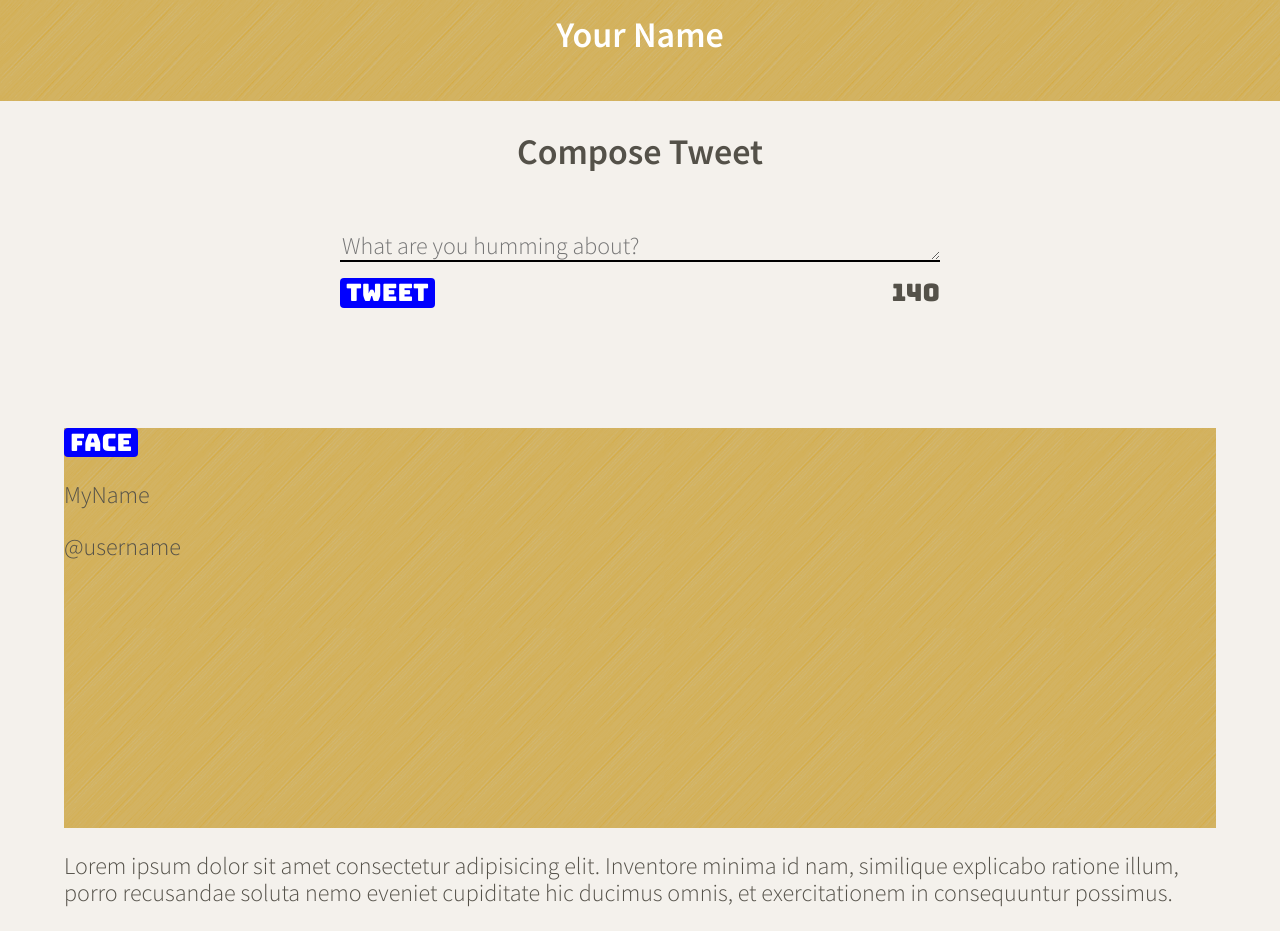
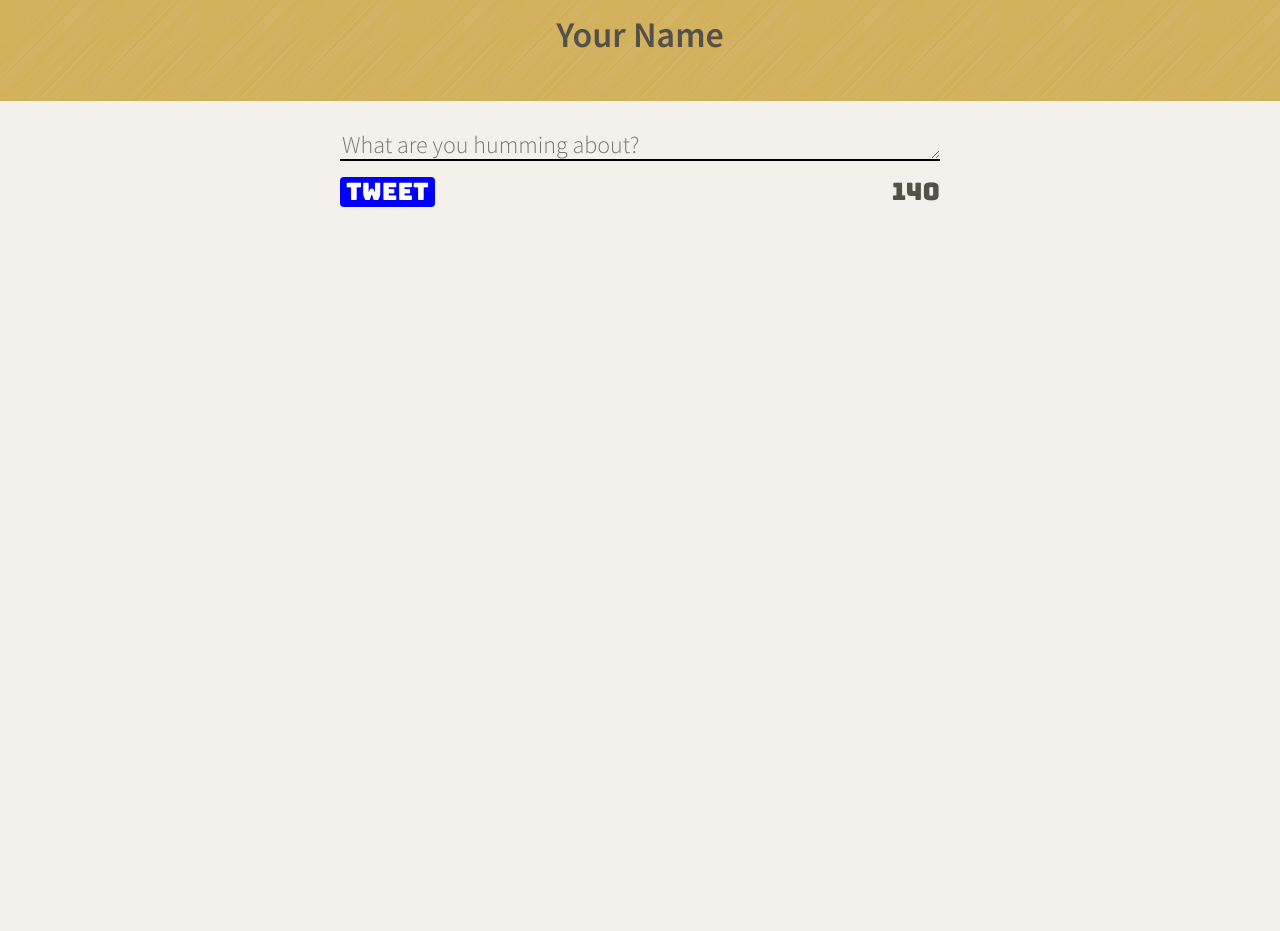
Before and after one commit to tangivan/tweeter-project, a website: page public/index.html in a window 1280 px wide. Shown: the part 419-1350 px from the top of the page. After the commit the page ends 800 px from the top, so only its background shows below. Drawn offline with nearby package versions, Linux system fonts and the light colour scheme.

Commit message:
Add timeago script, remove uncessary style classes, remove hardcoded html

```diff
--- a/public/index.html
+++ b/public/index.html
@@ -22,9 +22,12 @@
   <link rel="stylesheet" href="/styles/nav.css" type="text/css" />
   <link rel="stylesheet" href="/styles/header.css" type="text/css" />
   <link rel="stylesheet" href="/styles/new-tweet.css" type="text/css" />
+  <link rel="stylesheet" href="/styles/tweet.css" type="text/css" />
   <!-- External JS -->
   <script src="https://ajax.googleapis.com/ajax/libs/jquery/3.4.1/jquery.min.js"></script>
-
+  <script src="https://cdnjs.cloudflare.com/ajax/libs/timeago.js/4.0.2/timeago.min.js"
+    integrity="sha512-SVDh1zH5N9ChofSlNAK43lcNS7lWze6DTVx1JCXH1Tmno+0/1jMpdbR8YDgDUfcUrPp1xyE53G42GFrcM0CMVg=="
+    crossorigin="anonymous" referrerpolicy="no-referrer"></script>
   <!-- App JS -->
   <script type="text/javascript" src="/scripts/client.js"></script>
   <script type="text/javascript" src="/scripts/composer-char-counter.js"></script>
@@ -34,7 +37,7 @@
   <!-- Top nav bar (fixed) -->
   <nav>
     <span class="logo">tweeter</span>
-    <div class="nav-right">
+    <div>
       <span><strong>Write</strong> a new tweet</span>
       <span><i class="fas fa-angle-double-down"></i></span>
     </div>
@@ -45,13 +48,13 @@
     </div>
     <br>
     <div>
-      <h2 class="name">Your Name</h2>
+      <h2>Your Name</h2>
     </div>
   </header>
   <!-- Page-specific (main) content here -->
   <main class="container">
+    <!-- New Tweets Posted Here -->
     <section class="new-tweet">
-      <h2>Compose Tweet</h2>
       <form action="/tweets/" method="POST">
         <textarea name="text" id="tweet-text" placeholder="What are you humming about?"></textarea>
         <div>
@@ -60,20 +63,8 @@
         </div>
       </form>
     </section>
-    <section class="all-tweets">
-      <article>
-        <header>
-          <button>face</button>
-          <p>MyName</p>
-          <p>@username</p>
-        </header>
-        <p>
-          Lorem ipsum dolor sit amet consectetur adipisicing elit. Inventore minima id nam, similique explicabo ratione
-          illum, porro recusandae soluta nemo eveniet cupiditate hic ducimus omnis, et exercitationem in consequuntur
-          possimus.
-        </p>
-
-      </article>
+    <!-- All Tweets Section -->
+    <section id="all-tweets">
     </section>
   </main>
 </body>
```
